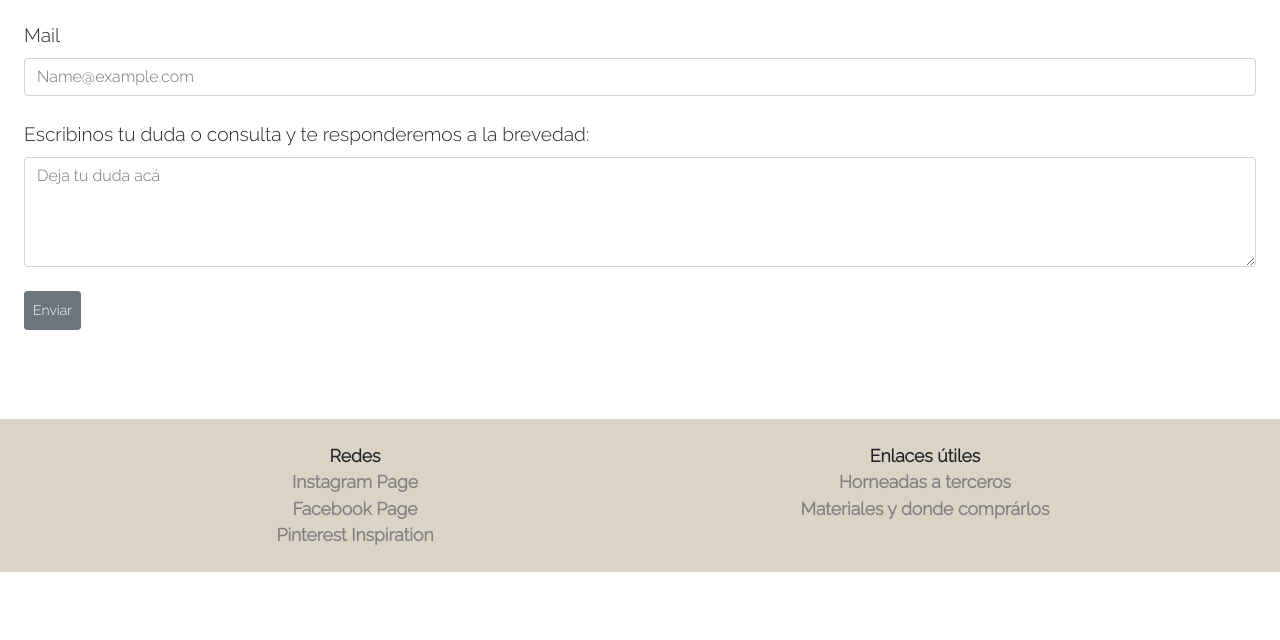
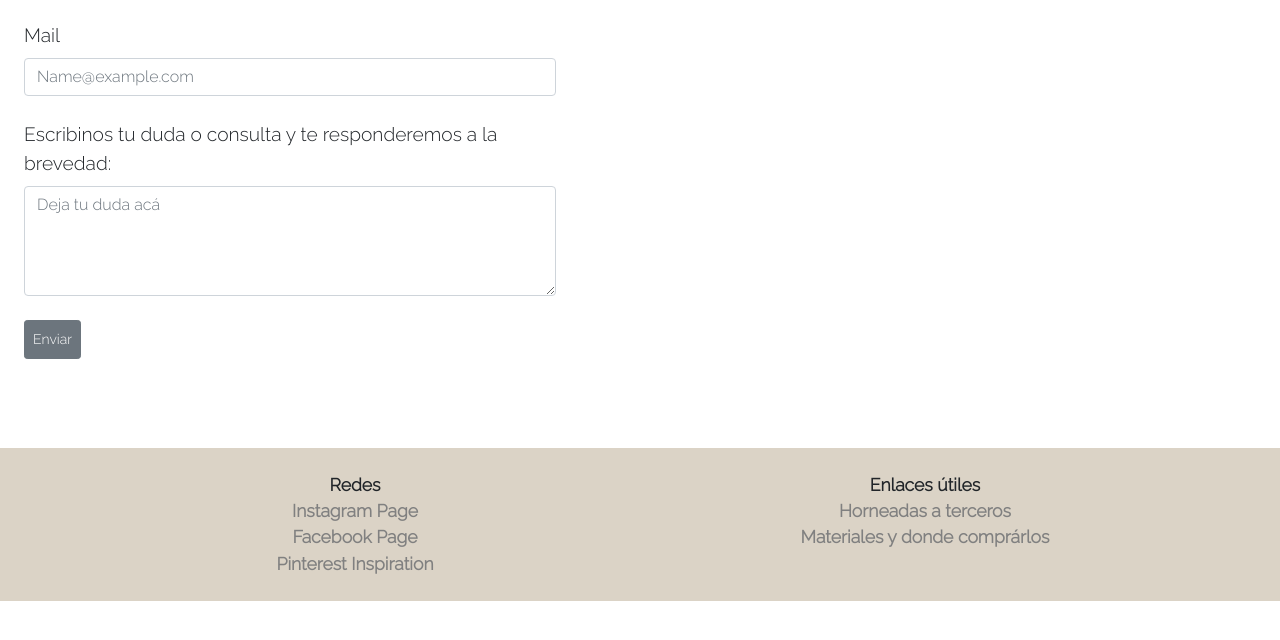
Before and after one commit to camimoirano/finalproject, a website: page paginas/contacto.html in a window 1280 px wide. Shown: the part 140-780 px from the top of the page. Drawn offline with nearby package versions, Linux system fonts and the light colour scheme.

Commit message:
nuevos cambios

```diff
--- a/paginas/contacto.html
+++ b/paginas/contacto.html
@@ -38,13 +38,13 @@
 	    </div>
 	  </div>
 	</nav>
-	<section class="contacto container-fluid p-4 mr-5">
+	<section class="container-fluid p-4 mr-5">
 		<h1>Contacto</h1>
-		<div class="mt-4">
+		<div class="contacto mt-4">
 	  		<label for="exampleFormControlInput1" class="form-label">Mail</label>
 	  		<input type="email" class="form-control" id="exampleFormControlInput1" placeholder="Name@example.com">
 		</div>
-		<div>
+		<div class="contacto">
 	  		<label for="exampleFormControlTextarea1" class="form-label mt-4">Escribinos tu duda o consulta y te responderemos a la brevedad:</label>
 	  		<textarea class="form-control" placeholder="Deja tu duda acá" id="exampleFormControlTextarea1" rows="4"></textarea>
 		</div>
--- a/scss/_main.scss
+++ b/scss/_main.scss
@@ -41,6 +41,11 @@ section{
 	}
 	p{
 		@extend %p;
+	}
+	.contacto{
+		@media all and (min-width: 992px){
+				margin-right: 700px;
+			}
 	}
 	div{
 		h5{
```
Also changed, not shown: css/estilos.css.
